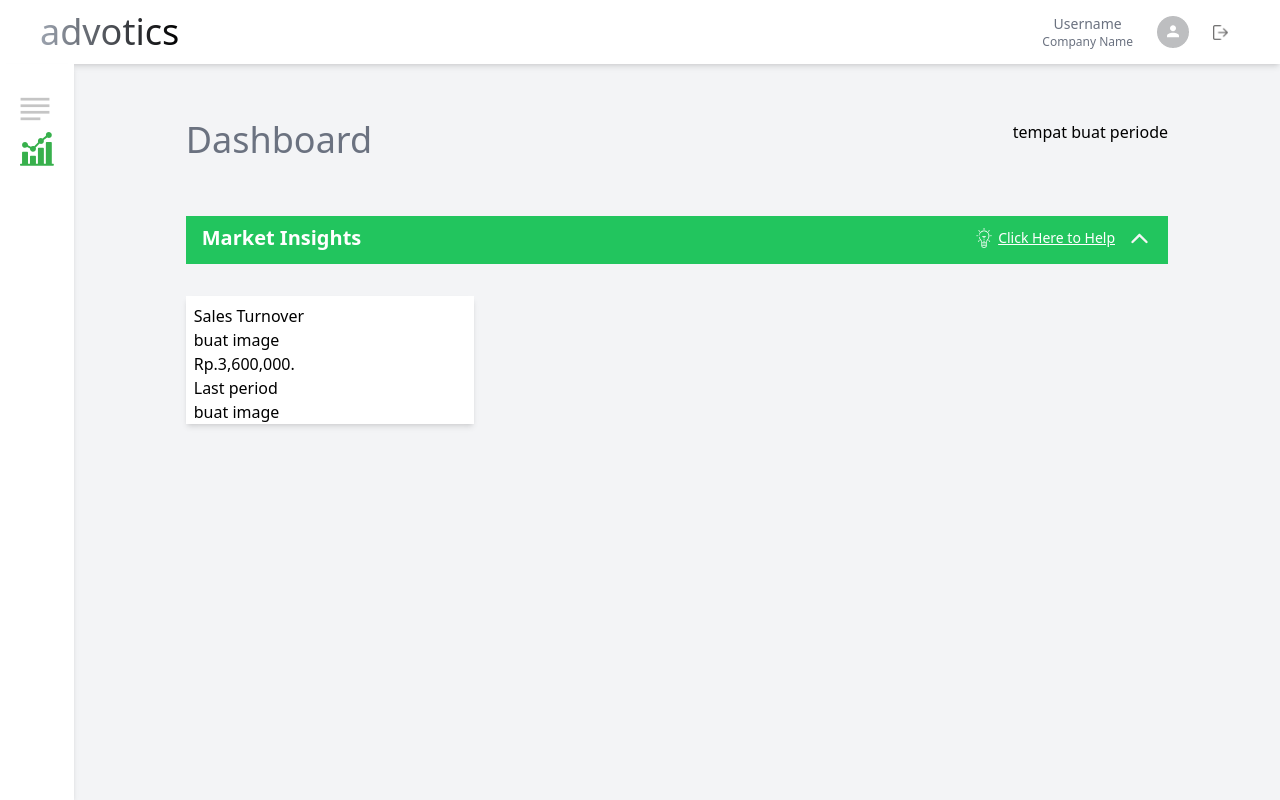
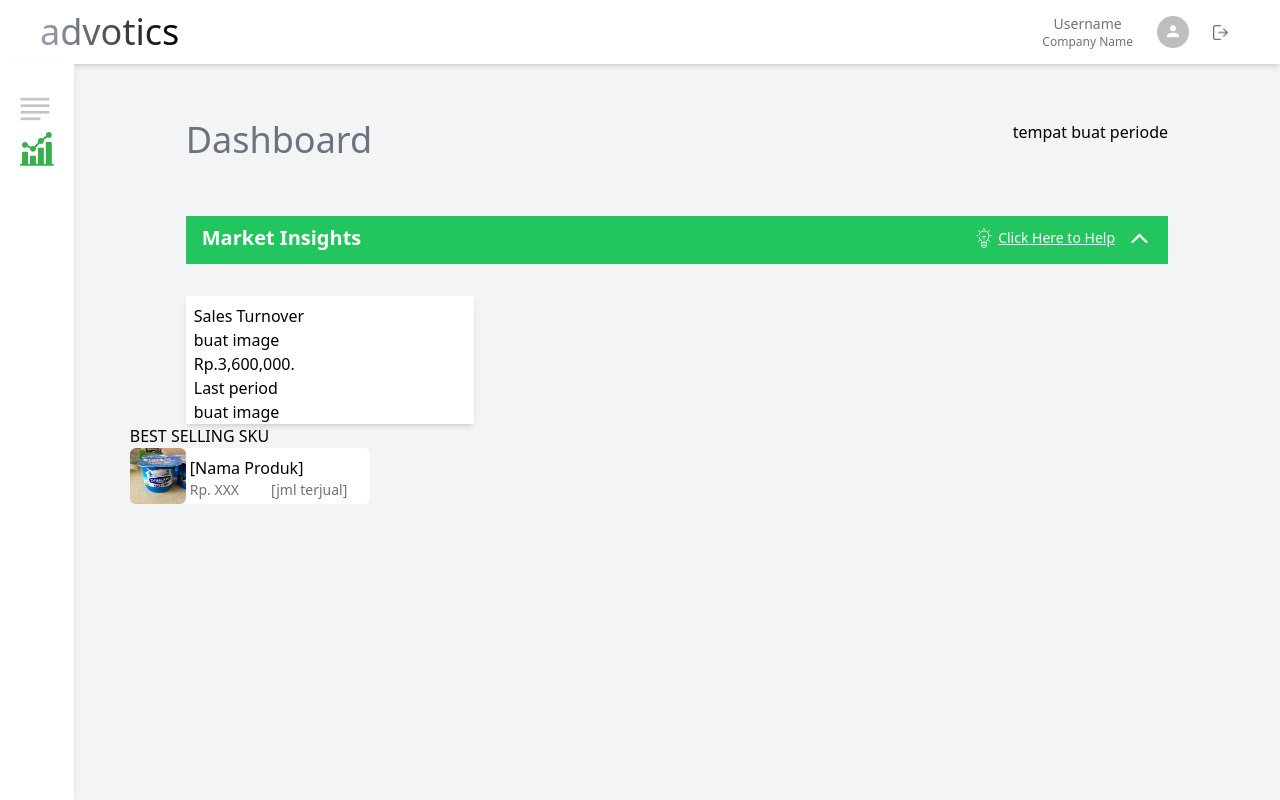
Before and after one commit to ahmadrafidev/dashboard, a React (Create React App) app: page / in a window 1280 px wide. Built offline with nearby package versions, Linux system fonts and the light colour scheme.

Commit message:
feat: adding product card

```diff
--- a/src/components/card/best-selling-sku/BestSellingSkuCard.jsx
+++ b/src/components/card/best-selling-sku/BestSellingSkuCard.jsx
@@ -1 +1,11 @@
-export default function BestSellingSku() {}
+import React from "react";
+
+export default function BestSellingSku() {
+  return(
+    <div>
+      <div>
+        <h2>BEST SELLING SKU</h2>
+      </div>
+    </div>
+  );
+}
--- a/src/components/card/market-insight/index.jsx
+++ /dev/null
@@ -1,3 +0,0 @@
-export default function MarketInsightCard() {
-
-}
--- a/src/components/card/product/ProductItemCard.jsx
+++ b/src/components/card/product/ProductItemCard.jsx
@@ -1 +1,18 @@
-export default function ProductItemCard(){}
+import React from "react";
+
+import BestSellingPicture from '../../assets/danone.jpeg';
+
+export default function ProductItemCard(){
+  return(
+    <div className="flex w-60 h-14 border-gray-500 bg-white rounded-md">
+      <img src={BestSellingPicture} alt="foto danone" className="object-fill rounded-md h-14 w-14 items-start "/>
+      <div className="flex-col mb-2 py-2 px-1">
+        <h4 className="text-base">[Nama Produk]</h4>
+        <div className="flex text-gray-500">
+          <p className="text-sm">Rp. XXX</p>
+          <p className="ml-8 text-sm">[jml terjual]</p>
+        </div>
+      </div>
+    </div>
+  );
+}
--- a/src/components/card/top-competitor-sku/TopCompetitorSkuCard.jsx
+++ b/src/components/card/top-competitor-sku/TopCompetitorSkuCard.jsx
@@ -1 +1,12 @@
-export default function TopCompetitorSku(){}
+import React from "react";
+
+
+export default function TopCompetitorSku(){
+  return(
+    <div>
+      <div>
+        <h2>TOP COMPETITOR SKU</h2>
+      </div>
+    </div>
+  );
+}
--- a/src/pages/Home.jsx
+++ b/src/pages/Home.jsx
@@ -3,6 +3,9 @@ import React from 'react';
 import Header from "../components/card/header/Header";
 import Sales from "../components/card/sales/SalesCard";
 import MarketInsight from "../components/card/market-insight/MarketInsight";
+import BestSellingSku from "../components/card/best-selling-sku/BestSellingSkuCard";
+import TopCompetitorSku from "../components/card/top-competitor-sku/TopCompetitorSkuCard";
+import ProductItemCard from "../components/card/product/ProductItemCard";
 
 
 export default function Home(){
@@ -11,6 +14,8 @@ export default function Home(){
         <Header />
         <MarketInsight/>
         <Sales />
+        <BestSellingSku />
+        <ProductItemCard />
       </div>
     );
 }
```
Also changed, not shown: src/components/assets/danone.jpeg (added).
